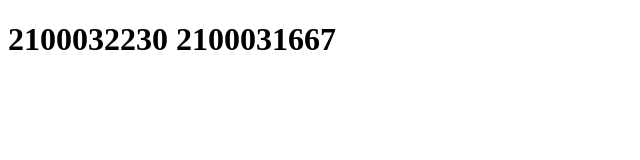
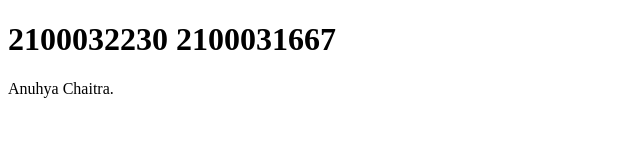
Before and after one commit to KODALIANUHYA/pfsd, a plain HTML site: page index.html in a window 1280 px wide. Shown: the whole page, without its empty margins (0-640 px from the left). Drawn offline with Linux system fonts and the light colour scheme.

Commit message:
adding index2

```diff
--- a/index.html
+++ b/index.html
@@ -2,5 +2,6 @@
 <html>
 <body>
 <h1>2100032230 2100031667</h1>
+<p>Anuhya Chaitra.</p>
 </body>
 </html>
```
